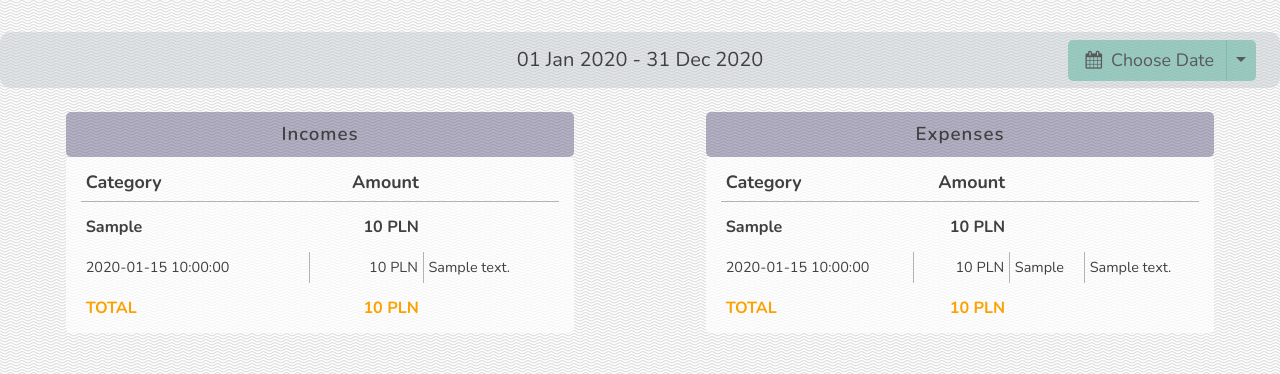
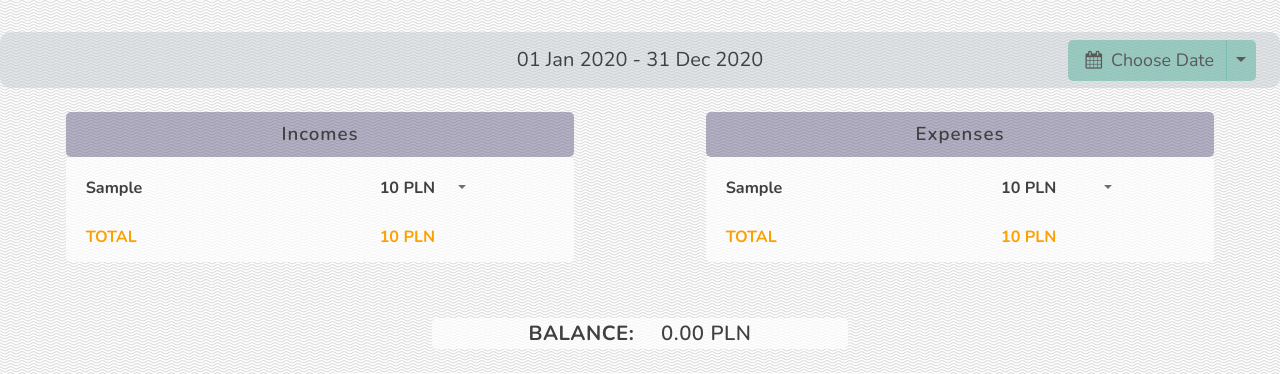
Before and after one commit to ms-magdalena92/BudgetManager_MVC, a PHP site: page /show-balance/current-year in a window 1280 px wide. Shown: the part 189-563 px from the top of the page. Run offline with PHP 8.4, Linux system fonts and the light colour scheme; the visitor is signed in with stand-in values (Sample User, id 1); tables that the repository leaves empty or names only in its code hold one stand-in row (values such as "Sample post"); some libraries are stand-ins or nearby versions.

Commit message:
show detailed incomes/expenses rows

```diff
--- a/App/Views/Balance/show-balance.html
+++ b/App/Views/Balance/show-balance.html
@@ -14,7 +14,7 @@
 {% endblock %}
 
 {% block onload %}
-    drawChart({{ balance.groupedIncomes|json_encode }}, {{ balance.groupedExpenses|json_encode }})
+    drawChart({{ balance.groupedIncomes|json_encode }}, {{ balance.groupedExpenses|json_encode }}), expandTableRows()
 {% endblock %}
 
 {% block onresize %}
@@ -75,9 +75,12 @@
 
                         {% for summedIncome in balance.groupedIncomes %}
 
-                            <tr class="summary">
+                            <tr class="summary header">
                                 <td class="category">{{ summedIncome['income_category'] }}</td>
                                 <td class="sum">{{ summedIncome['income_amount'] }} PLN</td>
+                                <td>
+                                    <button class="btn dropdown-toggle disabled"></button>
+                                </td>
                             </tr>
 
                             {% for income in balance.detailedIncomes %}
@@ -125,9 +128,13 @@
 
                         {% for summedExpense in balance.groupedExpenses %}
 
-                            <tr class="summary">
+                            <tr class="summary header">
                                 <td class="category">{{ summedExpense['expense_category'] }}</td>
                                 <td class="sum">{{ summedExpense['expense_amount'] }} PLN</td>
+                                <td></td>
+                                <td>
+                                    <button class="btn dropdown-toggle disabled"></button>
+                                </td>
                             </tr>
 
                             {% for expense in balance.detailedExpenses %}
--- a/public/css/main.css
+++ b/public/css/main.css
@@ -285,6 +285,15 @@ td.comment {
     border: none;
 }
 
+tr {
+    display: none;
+}
+
+tr.header {
+    display: table-row;
+    cursor: pointer;
+}
+
 tr.summary > td {
     font-size: 0.95em;
     font-weight: 700;
@@ -298,6 +307,7 @@ td.sum {
 
 tr:last-child {
     color: #fba100;
+    display: table-row !important;
 }
 
 .box {
--- a/public/js/mybudget.js
+++ b/public/js/mybudget.js
@@ -286,3 +286,14 @@ function drawChart(incomes, expenses)
         expensesChart.draw(expensesData, expensesOptions);
     }
 }
+
+function expandTableRows()
+{
+    $('tr.header').click(function(){
+
+        $(this).nextUntil('tr.header').css('display', function(i,v) {
+
+            return this.style.display === 'table-row' ? 'none' : 'table-row';
+        });
+    });
+}
```
